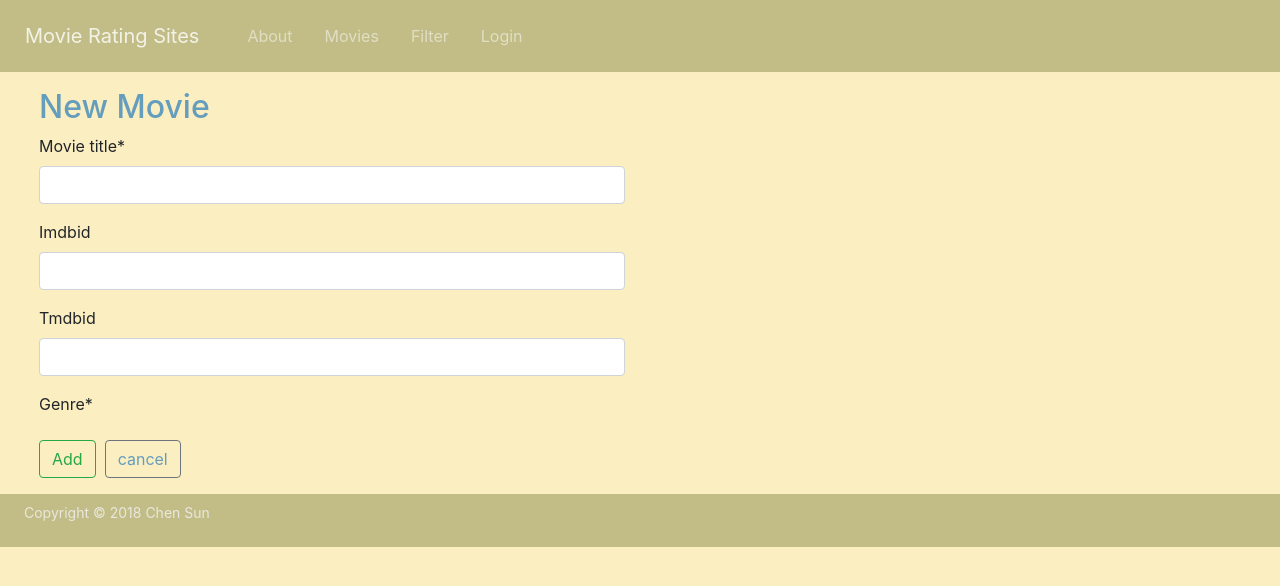
After one commit to popsic9/Movie_Data_Display, a Django app: page /movierating/movies/new/ in a window 1280 px wide. The commit adds this page. Shown: the top 586 px of the page. Run offline with Django 3.2, Linux system fonts and the light colour scheme; the visitor is signed in with stand-in values (Sample User, id 1); data that the repository does not hold is empty; some libraries are stand-ins or nearby versions.

Commit message:
Finish form

```diff
--- /dev/null
+++ b/movierating/forms.py
@@ -0,0 +1,27 @@
+from django import forms
+from crispy_forms.helper import FormHelper
+from crispy_forms.layout import Submit
+from movierating.models import Movie, Genre
+from django.forms.widgets import CheckboxSelectMultiple
+
+
+class MovieForm(forms.ModelForm):
+	imdbid = forms.IntegerField(required=False)
+	tmdbid = forms.IntegerField(required=False)
+
+
+	class Meta:
+		model = Movie
+		fields = {'movie_title', 'imdbid', 'tmdbid', 'genre'}
+		#fields = '__all__'
+
+	def __init__(self, *args, **kwargs):
+		super().__init__(*args, **kwargs)
+		self.fields['genre'].widget = CheckboxSelectMultiple()
+		self.fields['genre'].queryset = Genre.objects.all()
+		#self.fields['user_rating'].widget = forms.widgets.CheckboxSelectMultiple()
+		#print(self.fields)
+
+		self.helper = FormHelper()
+		self.helper.form_method = 'post'
+		self.helper.add_input(Submit('submit', 'submit'))
--- a/movierating/models.py
+++ b/movierating/models.py
@@ -6,6 +6,7 @@
 #   * Remove `managed = False` lines if you wish to allow Django to create, modify, and delete the table
 # Feel free to rename the models, but don't rename db_table values or field names.
 from django.db import models
+from django.urls import reverse
 
 
 class AgeRange(models.Model):
@@ -89,6 +90,24 @@
     def __str__(self):
         return self.movie_title
 
+    def get_absolute_url(self):
+        return reverse('movie_detail', kwargs={'pk':self.pk})
+
+    @property
+    def genre_names(self):
+        genres = self.genre.order_by('genre_name')
+        names = []
+        for g in genres:
+            name = g.genre_name
+            if name is None:
+                continue
+            if name not in names:
+                names.append(name)
+        names.sort()
+        return ', '.join(names)
+
+
+
 
 class MovieRating(models.Model):
     movie_rating_id = models.IntegerField(primary_key=True)
--- a/movierating/templates/movierating/base.html
+++ b/movierating/templates/movierating/base.html
@@ -30,6 +30,12 @@
           <li class="nav-item">
             <a class="nav-link" href="{% url 'movies' %}">Movies</a>
           </li>
+          <li class="nav-item">
+              <a class="nav-link" href="{% url 'filter' %}">Filter</a>
+            </li>
+          <li class="nav-item">
+              <a class="nav-link" href="{% url 'login' %}">Login</a>
+            </li>
         </ul>
       </div>
     </nav>
--- /dev/null
+++ b/movierating/templates/movierating/movie_new.html
@@ -0,0 +1,62 @@
+{% extends 'movierating/base.html' %}
+
+{% load crispy_forms_tags %}
+
+{% block content %}
+
+  <header>
+    <h2>New Movie</h2>
+  </header>
+
+  <!-- novalidate attribute required to render validation messages -->
+  <form method="post" novalidate>
+    {% csrf_token %}
+
+    <div class="row">
+      <div class="col-6">
+        {{ form.movie_title|as_crispy_field }}
+      </div>
+    </div>
+
+    <div class="row">
+      <div class="col-6">
+        {{ form.imdbid|as_crispy_field }}
+      </div>
+    </div>
+
+
+    <!-- Restore missing fields rendered using Bootstrap rows and columns classes -->
+
+    <div class="row">
+        <div class="col-6">
+          {{ form.tmdbid|as_crispy_field }}
+        </div>
+      </div>
+
+      <div class="row">
+          <div class="col-6">
+            {{ form.genre|as_crispy_field }}
+          </div>
+        </div>
+
+
+
+      {% if form.errors %}
+    {% for field in form %}
+        {% for error in field.errors %}
+            <div class="alert alert-danger">
+                <strong>{{ error|escape }}</strong>
+            </div>
+        {% endfor %}
+    {% endfor %}
+    {% for error in form.non_field_errors %}
+        <div class="alert alert-danger">
+            <strong>{{ error|escape }}</strong>
+        </div>
+    {% endfor %}
+{% endif %}
+    <button type="submit" class="btn btn-outline-success">Add</button>
+    &nbsp;<a class="btn btn-outline-secondary" href="{% url 'movies' %}">cancel</a>
+  </form>
+
+{% endblock content %}
--- a/movierating/urls.py
+++ b/movierating/urls.py
@@ -6,4 +6,8 @@
    path('about/', views.AboutPageView.as_view(), name='about'),
    path('movies/', views.MovieListView.as_view(), name='movies'),
    path('movies/<int:pk>/', views.MovieDetailView.as_view(), name='movie_detail'),
+   path('movies/new/', views.MovieCreateView.as_view(), name='movie_new'),
+   path('movies/<int:pk>/delete/', views.MovieDeleteView.as_view(), name='movie_delete'),
+   path('movies/<int:pk>/update/', views.MovieUpdateView.as_view(), name='movie_update'),
+   path('filter', views.MovieFilterView.as_view(), name='filter'),
 ]
--- a/movierating/views.py
+++ b/movierating/views.py
@@ -5,7 +5,16 @@
 
 from .models import User
 from .models import Movie
+from .models import MovieGenre
 
+from .forms import MovieForm
+from .filters import MovieFilter
+from django_filters.views import FilterView
+
+from django.contrib.auth.decorators import login_required
+from django.utils.decorators import method_decorator
+
+from django import forms
 
 
 def index(request):
@@ -18,16 +27,162 @@
 	template_name = 'movierating/home.html'
 
 
+@method_decorator(login_required, name='dispatch')
 class MovieListView(generic.ListView):
 	model = Movie
 	context_object_name = 'movies'
 	template_name = 'movierating/movies.html'
 	paginate_by = 300
 
+	def dispatch(self, *args, **kwargs):
+		return super().dispatch(*args, **kwargs)
+
 	def get_queryset(self):
 		return Movie.objects.all().order_by('movie_title')
 
+@method_decorator(login_required, name='dispatch')
 class MovieDetailView(generic.DetailView):
 	model = Movie
 	context_object_name = 'movie'
 	template_name = 'movierating/movie_detail.html'
+
+	def dispatch(self, *args, **kwargs):
+		return super().dispatch(*args, **kwargs)
+
+
+
+
+# how to update user information
+@method_decorator(login_required, name='dispatch')
+class MovieCreateView(generic.View):
+	model = Movie
+	form_class = MovieForm
+
+	success_message = "Movie created successfully"
+	template_name = 'movierating/movie_new.html'
+	# fields = '__all__' <-- superseded by form_class
+	# success_url = reverse_lazy('heritagesites/site_list')
+
+	def dispatch(self, *args, **kwargs):
+		return super().dispatch(*args, **kwargs)
+
+	def post(self, request):
+		form = MovieForm(request.POST)
+		if form.is_valid():
+			newmovie = form.save(commit=False)
+			l = len(Movie.objects.all())
+			newmovie.movie_id = l + 1;
+			newmovie.save()
+			#many to many for genre
+			for g in form.cleaned_data['genre']:
+				MovieGenre.objects.create(movie=newmovie, genre=g)
+			return redirect(newmovie)
+		return render(request, 'movierating/movie_new.html', {'form': form})
+
+	def get(self, request):
+		form = MovieForm()
+		return render(request, 'movierating/movie_new.html', {'form': form})
+
+
+
+
+
+
+
+
+
+
+
+@method_decorator(login_required, name='dispatch')
+class MovieDeleteView(generic.DeleteView):
+	model = Movie
+	success_message = "Movie deleted successfully"
+	success_url = reverse_lazy('movies')
+	context_object_name = 'movie'
+	template_name = 'movierating/movie_delete.html'
+
+	def dispatch(self, *args, **kwargs):
+		return super().dispatch(*args, **kwargs)
+
+	def delete(self, request, *args, **kwargs):
+		self.object = self.get_object()
+
+		# Delete Movie Genre entries
+		MovieGenre.objects \
+			.filter(movie_id=self.object.movie_id) \
+			.delete()
+
+		self.object.delete()
+		return HttpResponseRedirect(self.get_success_url())
+
+
+
+
+
+
+
+
+
+
+
+@method_decorator(login_required, name='dispatch')
+class MovieUpdateView(generic.UpdateView):
+	model = Movie
+	form_class = MovieForm
+	#fields = '__all__' #<-- superseded by form_class
+	context_object_name = 'movie'
+	# pk_url_kwarg = 'site_pk'
+	success_message = "Movie updated successfully"
+	template_name = 'movierating/movie_update.html'
+
+	def dispatch(self, *args, **kwargs):
+		return super().dispatch(*args, **kwargs)
+
+
+	def form_valid(self, form):
+		newmovie = form.save(commit=False)
+		newmovie.save()
+
+		# Current country_area_id values linked to site
+		old_ids = MovieGenre.objects\
+			.values_list('genre_id', flat=True)\
+			.filter(movie_id=newmovie.movie_id)
+
+		# New countries list
+		new_genres = form.cleaned_data['genre']
+
+		# New ids
+		new_ids = []
+
+		# Insert new unmatched country entries
+		for g in new_genres:
+			new_id = g.genre_id
+			new_ids.append(new_id)
+			if new_id in old_ids:
+				continue
+			else:
+				MovieGenre.objects.create(movie=newmovie, genre=g)
+
+		# Delete old unmatched movie genre entries
+		for old_id in old_ids:
+			if old_id in new_ids:
+				continue
+			else:
+				MovieGenre.objects \
+					.filter(movie_id=newmovie.movie_id, genre_id=old_id) \
+					.delete()
+
+		return HttpResponseRedirect(newmovie.get_absolute_url())
+
+
+
+
+
+
+
+
+
+
+class MovieFilterView(FilterView):
+	filterset_class = MovieFilter
+	template_name = 'movierating/movie_filter.html'
--- a/mysite/urls.py
+++ b/mysite/urls.py
@@ -28,9 +28,14 @@
 from django.http import HttpResponseRedirect
 from django.urls import path, include
 
+from django.contrib.auth.views import LoginView, LogoutView
+
 
 urlpatterns = [
     path('', lambda r: HttpResponseRedirect('movierating/')),
     path('admin/', admin.site.urls),
     path('movierating/', include('movierating.urls')),
-]
+    path('auth/', include('social_django.urls', namespace='social')),
+    path('login/', LoginView.as_view(), name='login'),
+    path('logout/', LogoutView.as_view(), {'next_page': settings.LOGOUT_REDIRECT_URL}, name='logout'),
+] + static(settings.STATIC_URL, document_root=settings.STATIC_ROOT)
```
Also changed, not shown: movierating/filters.py (added, +35 -0 lines), movierating/templates/movierating/movie_delete.html (added, +11 -0 lines), movierating/templates/movierating/movie_detail.html (+18 -6 lines), movierating/templates/movierating/movie_filter.html (added, +38 -0 lines), movierating/templates/movierating/movie_update.html (added, +49 -0 lines), movierating/templates/movierating/movies.html (+9 -0 lines), movierating/templates/registration/login.html (added, +21 -0 lines), movierating/templates/registration/logout.html (added, +12 -0 lines), movierating/templatetags/movie_extras.py (added, +22 -0 lines), mysite/settings.py (+28 -0 lines), movierating/templatetags/__init__.py (added), 1 other file.
